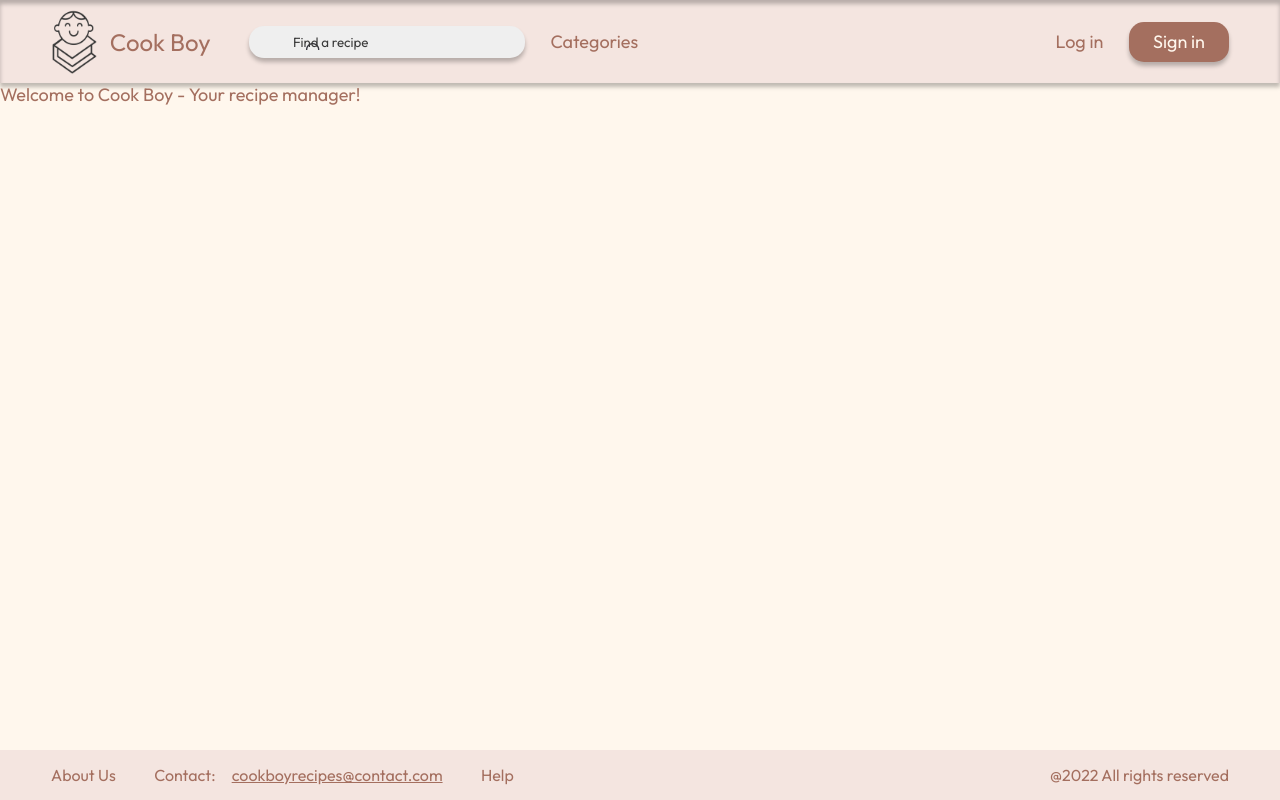
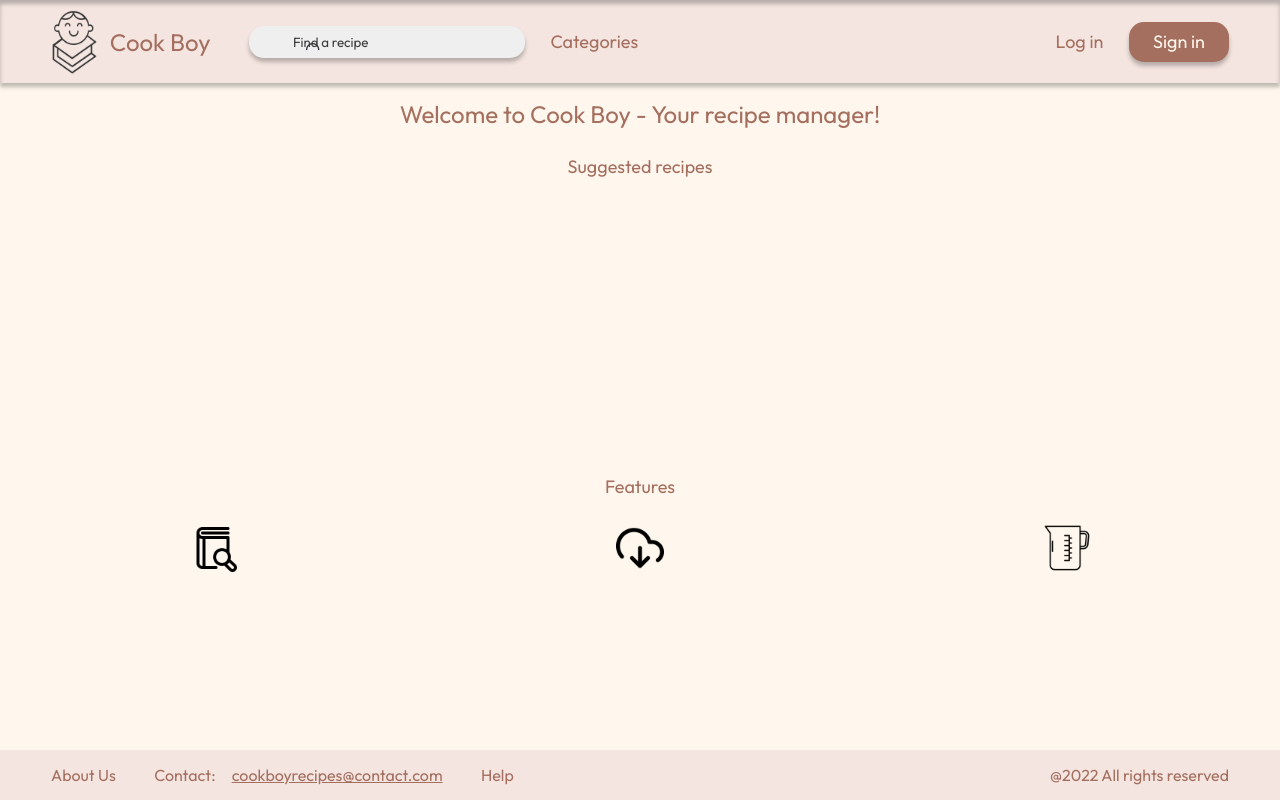
Before and after one commit to hubegaw/Cook-Boy---recipe-manager_old, a PHP site: page /public/views/home.html in a window 1280 px wide. Run offline with PHP 8.4, Linux system fonts and the light colour scheme.

Commit message:
start styling main content

```diff
--- a/public/css/footer.css
+++ b/public/css/footer.css
@@ -7,12 +7,12 @@
     justify-content: space-between;
 }
 
-ul {
+.footer ul {
     list-style-type: none;
     padding: 0;
 }
 
-li {
+.footer li {
     margin-right: 3vw;
 }
 
--- a/public/css/main-content.css
+++ b/public/css/main-content.css
@@ -2,4 +2,56 @@
     order: 1;
     width: 100%;
     flex: 1;
+
+    display: flex;
+    flex-direction: column;
+    align-items: center;
 }
+
+.welcome-sign {
+    font-size: 24px;
+    margin: 2vh;
+    min-height: 5vh;
+    width: 100%;
+    text-align: center;
+}
+
+.suggestions {
+    min-height: 40vh;
+    width: 100%;
+    text-align: center;
+}
+
+.features-container {
+    min-height: 30vh;
+    width: 100%;
+    text-align: center;
+
+    display: flex;
+    flex-direction: column;
+    align-items: center;
+}
+
+.features-container>span {
+    order: 0;
+}
+
+.features {
+    display: flex;
+    flex-direction: row;
+    justify-content: space-around;
+    order: 1;
+    width: 100%;
+    padding: 1vh;
+    list-style-type: none;
+}
+
+.features img {
+    width: 48px;
+    height: 48px;
+}
+
+.features li {
+    height: 100%;
+    min-width: 10vh;
+}
--- a/public/views/home.html
+++ b/public/views/home.html
@@ -24,6 +24,26 @@
             <div class="welcome-sign">
                 <span>Welcome to Cook Boy - Your recipe manager!</span>
             </div>
+            <div class="suggestions">
+                <span>Suggested recipes</span>
+                <div class="carousel">
+
+                </div>
+            </div>
+            <div class="features-container">
+                <span>Features</span>
+                <ul class="features">
+                    <li>
+                        <img src="../img/features/categories.png" alt="categories">
+                    </li>
+                    <li>
+                        <img src="../img/features/cloud.png" alt="cloud">
+                    </li>
+                    <li>
+                        <img src="../img/features/measuring-cup.png" alt="measuring-cup">
+                    </li>
+                </ul>
+            </div>
         </div>
         <div class="footer flexbox">
             <ul class="flexbox">
```
